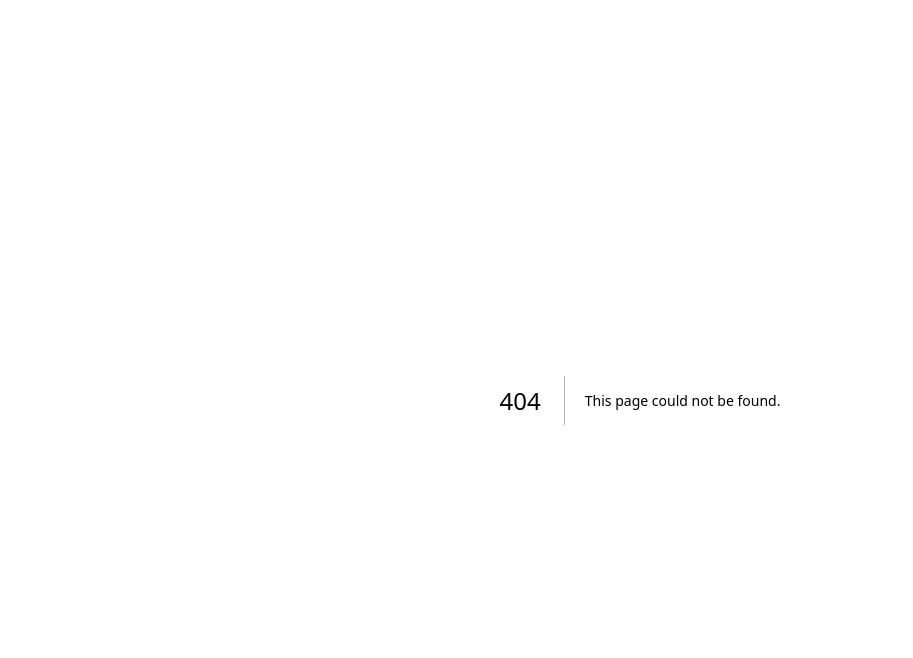
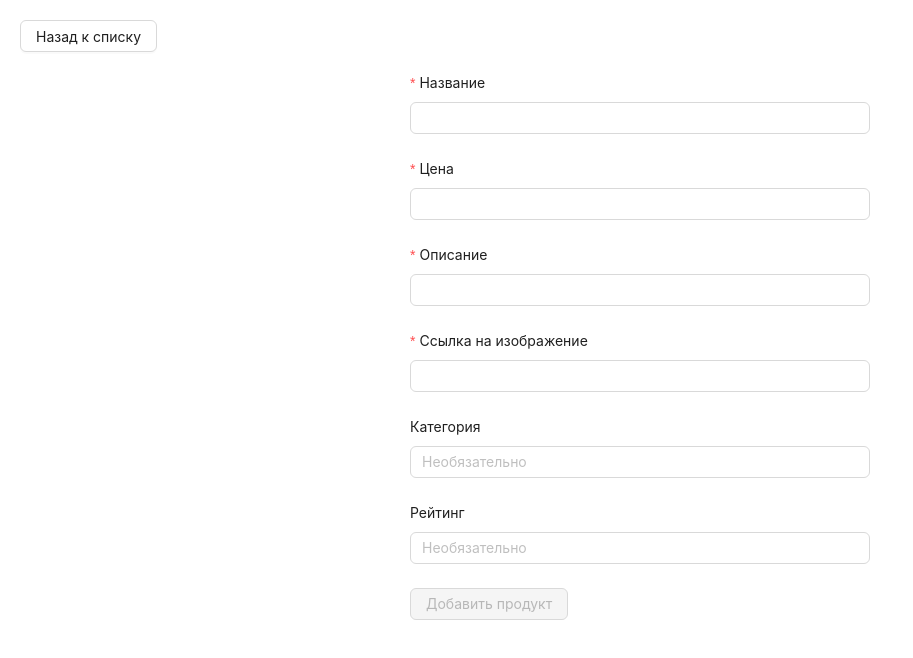
Before and after one commit to vvaxcoder/testtask_alfa, a Next.js app: page /create-product in a window 1280 px wide. Before the commit this address had no page. Shown: the top 658 px of the page, without its empty margins (0-913 px from the left). Built offline with nearby package versions, Linux system fonts and the light colour scheme.

Commit message:
Save new added goods into store

```diff
--- a/next.config.ts
+++ b/next.config.ts
@@ -3,7 +3,16 @@ import type { NextConfig } from "next";
 const nextConfig: NextConfig = {
   /* config options here */
   images: {
-    domains: ['fakestoreapi.com'],
+    domains: ['fakestoreapi.com', 'media.istockphoto.com'],
+  },
+  async redirects() {
+    return [
+      {
+        source: "/",
+        destination: "/products",
+        permanent: true,
+      },
+    ];
   },
 };
 
--- /dev/null
+++ b/src/app/create-product/page.tsx
@@ -0,0 +1,107 @@
+'use client';
+
+import React, { useState } from "react";
+import { Button, Form, FormInstance, Input, Space, Modal } from "antd";
+import { useRouter } from "next/navigation";
+import '@ant-design/v5-patch-for-react-19';
+
+import { useProductStore } from "../store/ProductStore";
+
+import Product from "../types/Product";
+import "../style.css";
+
+interface SubmitButtonProps {
+    form: FormInstance;
+}
+
+const SubmitButton: React.FC<React.PropsWithChildren<SubmitButtonProps>> = ({ form, children }) => {
+    const [submittable, setSubmittable] = React.useState<boolean>(false);
+
+    const values = Form.useWatch([], form);
+
+    React.useEffect(() => {
+        form
+            .validateFields({ validateOnly: true })
+            .then(() => {setSubmittable(true)})
+            .catch(() => setSubmittable(false));
+    }, [form, values]);
+
+    return (
+        <Button type="primary" htmlType="submit" disabled={!submittable}>
+            {children}
+        </Button>
+    );
+};
+
+export default function CreateProductPage() {
+    const {
+        addProduct
+    } = useProductStore();
+
+    const router = useRouter();
+    const [form] = Form.useForm();
+    const [isModalOpen, setIsModalOpen] = useState(false);
+
+    const handleAddProduct = (values: Product) => {
+        console.log(values);
+        addProduct(values);
+        setIsModalOpen(true);
+        form.resetFields();
+    };
+
+    const handleOk = () => {
+        setIsModalOpen(false);
+    };
+
+    const handleCancel = () => {
+        setIsModalOpen(false);
+    };
+
+    return (
+        <div style={{ padding: 20 }}>
+            <Button onClick={() => router.push('/products')} style={{ marginBottom: 20 }}>Назад к списку</Button>
+
+            <div className="form-wrapper flex w-full justify-center align-center">
+                <Form
+                    id="create-form"
+                    form={form}
+                    layout="vertical"
+                    onFinish={handleAddProduct}>
+                    <Form.Item name="title" label="Название" rules={[{ required: true, message: 'Введите название продукта' }]}>
+                        <Input />
+                    </Form.Item>
+
+                    <Form.Item name="price" label="Цена" rules={[{ required: true, message: 'Введите цену продукта' }]}>
+                        <Input />
+                    </Form.Item>
+
+                    <Form.Item name="description" label="Описание" rules={[{ required: true, message: 'Введите описание продукта' }]}>
+                        <Input />
+                    </Form.Item>
+
+                    <Form.Item name="image" label="Ссылка на изображение" rules={[{ required: true, message: 'Введите изображение продукта' }]}>
+                        <Input />
+                    </Form.Item>
+
+                    <Form.Item name="category" label="Категория">
+                        <Input placeholder="Необязательно" />
+                    </Form.Item>
+
+                    <Form.Item name="rating" label="Рейтинг">
+                        <Input placeholder="Необязательно" />
+                    </Form.Item>
+
+                    <Form.Item>
+                        <Space>
+                            <SubmitButton form={form}>Добавить продукт</SubmitButton>
+                        </Space>
+                    </Form.Item>
+                </Form>
+            </div>
+
+            <Modal title="Basic Modal" open={isModalOpen} onOk={handleOk} onCancel={handleCancel}>
+                <p>Товар успешно добавлен.</p>
+            </Modal>
+        </div>
+    );
+}
--- a/src/app/products/[slug]/page.tsx
+++ b/src/app/products/[slug]/page.tsx
@@ -1,4 +1,4 @@
-'use client'
+'use client';
 
 import { Card, Button } from 'antd';
 import { useRouter } from "next/navigation";
@@ -11,7 +11,7 @@ export default function ProductPage() {
   const router = useRouter();
   const { products } = useProductStore();
   const params = useParams();
-    const { slug: id} = params;
+  const { slug: id } = params;
   const product = products.find((p: { id: number; }) => p.id === Number(id));
 
   if (!product) return <p>Продукт не найден</p>;
--- a/src/app/products/page.tsx
+++ b/src/app/products/page.tsx
@@ -1,11 +1,11 @@
-'use client'
+'use client';
 
-import { Card, Button, Input, Pagination, Switch, Form, Modal, Typography } from 'antd';
+import { Card, Button, Input, Pagination, Switch, Typography } from 'antd';
 import { HeartOutlined, HeartFilled, DeleteOutlined, PlusOutlined } from '@ant-design/icons';
 import { useState, useEffect } from 'react';
 import Link from 'next/link';
 import Image from "next/image";
-
+import { useRouter } from "next/navigation";
 import '@ant-design/v5-patch-for-react-19';
 
 import '../style.css';
@@ -13,36 +13,29 @@ import '../style.css';
 import { useProductStore } from '../store/ProductStore';
 
 export default function Products() {
+  const router = useRouter();
   const {
     favorites,
     products,
     fetchProducts,
     toggleFavorite,
     removeProduct,
-    addProduct
   } = useProductStore();
   const [filterFavs, setFilterFavs] = useState(false);
   const [search, setSearch] = useState('');
   const [page, setPage] = useState(1);
   const itemsPerPage = 6;
-  const [isModalVisible, setIsModalVisible] = useState(false);
-  const [form] = Form.useForm();
 
   useEffect(() => {
     fetchProducts();
-  }, [fetchProducts]);
+  }, []); // Empty dependency array ensures this effect runs only once
 
   const filteredProducts = products
     .filter(p => !filterFavs || favorites.has(p.id))
     .filter(p => p.title.toLowerCase().includes(search.toLowerCase()));
 
-  const handleAddProduct = (values: { title: string; image: string; }) => {
-    addProduct({
-      id: Date.now(),
-      title: values.title, image: values.image
-    });
-    setIsModalVisible(false);
-    form.resetFields();
+  const createProduct = () => {
+    router.push('/create-product');
   };
 
   return (
@@ -51,8 +44,8 @@ export default function Products() {
 
       <Switch checked={filterFavs} onChange={setFilterFavs} checkedChildren="Избранное" unCheckedChildren="Все" style={{ marginBottom: 20 }} />
 
-      <Button type="primary" icon={<PlusOutlined />} onClick={() => setIsModalVisible(true)} style={{ marginBottom: 2, float: 'right' }}>
-        Добавить продукт
+      <Button type="primary" icon={<PlusOutlined />} onClick={() => createProduct()} style={{ marginBottom: 2, float: 'right' }}>
+        Добавить новый продукт
       </Button>
 
       <div style={{ display: 'grid', gridTemplateColumns: 'repeat(auto-fill, minmax(250px, 1fr))', gap: 20, padding: '0 30px' }}>
@@ -82,15 +75,6 @@ export default function Products() {
       </div>
 
       <Pagination current={page} total={filteredProducts.length} pageSize={itemsPerPage} onChange={setPage} style={{ marginTop: 20, textAlign: 'center' }} />
-
-      <Modal title="Добавить продукт" open={isModalVisible} onCancel={() => setIsModalVisible(false)} onOk={() => form.submit()}>
-        <Form form={form} layout="vertical" onFinish={handleAddProduct}>
-          <Form.Item name="title" label="Название" rules={[{ required: true, message: 'Введите название продукта' }]}>
-            <Input />
-          </Form.Item>
-          <Form.Item name="image" label="Ссылка на изображение"> <Input placeholder="Необязательно" /> </Form.Item>
-        </Form>
-      </Modal>
     </div>
   );
 }
--- a/src/app/store/ProductStore.ts
+++ b/src/app/store/ProductStore.ts
@@ -8,7 +8,9 @@ export const useProductStore = create<ProductStore>((set) => ({
     fetchProducts: async () => {
       const res = await fetch('https://fakestoreapi.com/products');
       const data: Product[] = await res.json();
-      set({ products: data });
+      set((state) => ({
+        products: state.products.length === 0 ? state.products = data : state.products,
+      }));
     },
     toggleFavorite: (id: number) => set((state) => {
       const newFavorites = new Set<number>(state.favorites);
@@ -25,6 +27,6 @@ export const useProductStore = create<ProductStore>((set) => ({
       products: state.products.filter((p) => p.id !== id)
     })),
     addProduct: (product: Product) => set((state) => ({
-      products: [{ ...product, id: Date.now() }, ...state.products]
+      products: [...state.products, { ...product, id: Date.now() }]
     })),
   }));
--- a/src/app/style.css
+++ b/src/app/style.css
@@ -12,3 +12,14 @@
 
     object-fit: contain;
 }
+
+#create-form {
+    width: 100%;
+    max-width: 460px;
+}
+
+@media screen and (max-width: 600px) {
+    #create-form {
+        max-width: 100%;
+    }
+}
--- a/src/app/types/Product.ts
+++ b/src/app/types/Product.ts
@@ -1,7 +1,7 @@
 interface Product {
     id: number;
     title: string;
-    price?: number;
+    price: number;
     description?: string;
     category?: string;
     image: string;
```
Lines whose indentation alone changed are shown as unchanged.
